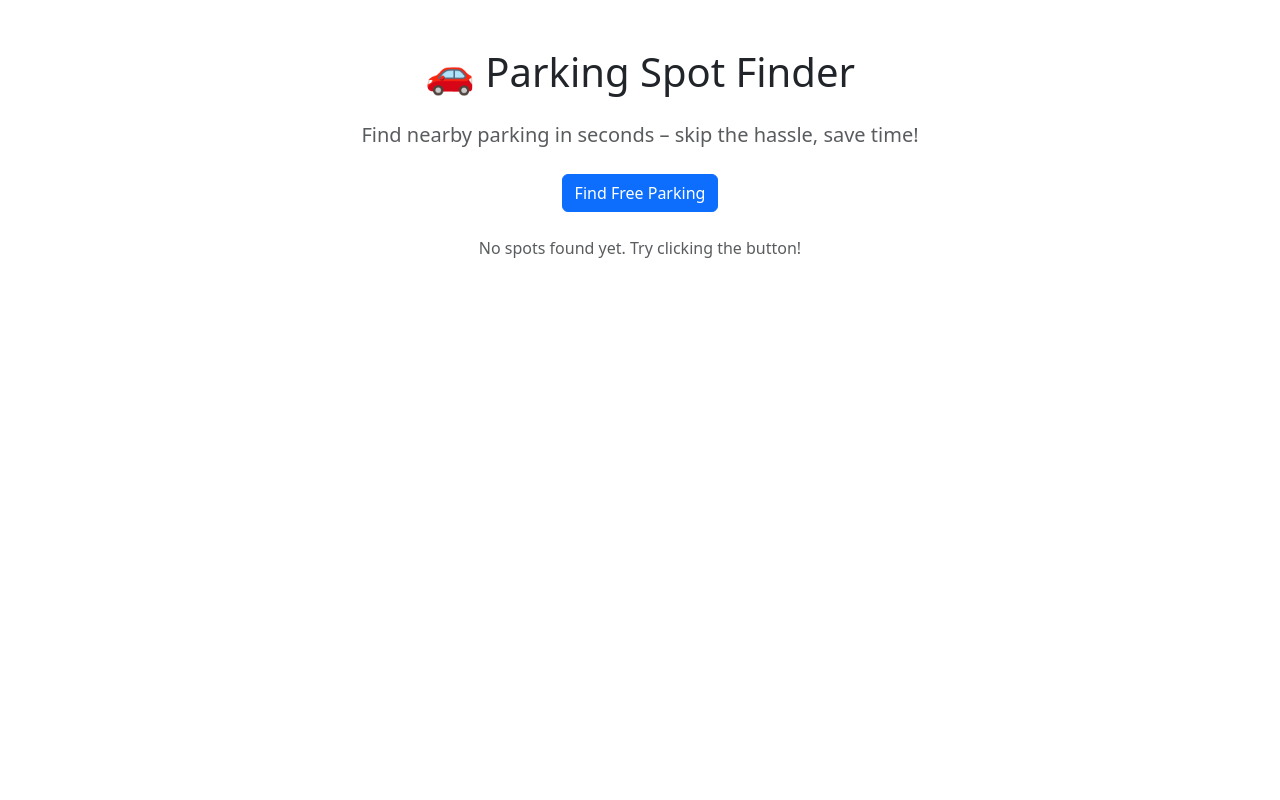
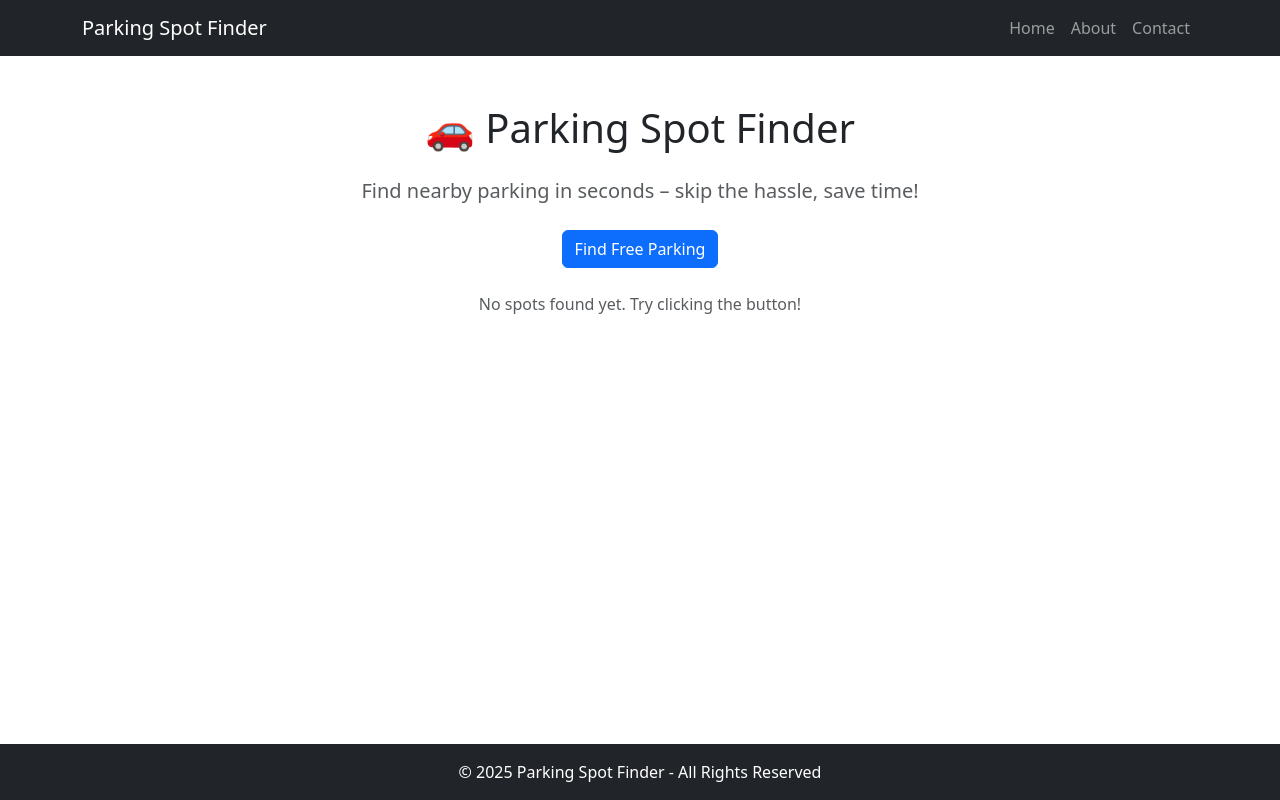
Before and after one commit to itfunda123/Parking-Finder, a React (Create React App) app in the folder frontend/: page / in a window 1280 px wide. Built offline with nearby package versions, Linux system fonts and the light colour scheme.

Commit message:
Footer and Navbar update

```diff
--- a/frontend/package.json
+++ b/frontend/package.json
@@ -10,6 +10,7 @@
     "axios": "^1.8.4",
     "bootstrap": "^5.3.5",
     "react": "^19.1.0",
+    "react-bootstrap": "^2.10.9",
     "react-dom": "^19.1.0",
     "react-scripts": "5.0.1",
     "web-vitals": "^2.1.4"
--- a/frontend/src/App.js
+++ b/frontend/src/App.js
@@ -1,6 +1,9 @@
+// App.js
 import React, { useState } from 'react';
 import axios from 'axios';
 import 'bootstrap/dist/css/bootstrap.min.css';
+import Footer from './Footer'; // Import Footer component
+import NavBar from './Navbar'; // Import Navbar component
 
 function App() {
   const [spots, setSpots] = useState([]);
@@ -44,7 +47,12 @@ function App() {
   };
 
   return (
-    <div className="container text-center py-5">
+    <div className="d-flex flex-column min-vh-100">
+      {/* Include Navbar here */}
+      <NavBar />
+
+      {/* Main content section */}
+      <div className="container text-center py-5 flex-grow-1">
         <h1 className="mb-4">🚗 Parking Spot Finder</h1>
         <p className="lead text-muted mb-4">
           Find nearby parking in seconds – skip the hassle, save time!
@@ -69,6 +77,10 @@ function App() {
           <p className="text-muted">No spots found yet. Try clicking the button!</p>
         )}
       </div>
+
+      {/* Footer component */}
+      <Footer />
+    </div>
   );
 }
 
--- /dev/null
+++ b/frontend/src/Footer.js
@@ -0,0 +1,18 @@
+// Footer.js
+import React from 'react';
+
+const Footer = () => {
+  return (
+    <footer className="bg-dark text-white py-3 mt-auto w-100">
+      <div className="container">
+        <div className="row">
+          <div className="col-12 text-center">
+            <p className="mb-0">© 2025 Parking Spot Finder - All Rights Reserved</p>
+          </div>
+        </div>
+      </div>
+    </footer>
+  );
+};
+
+export default Footer;
--- /dev/null
+++ b/frontend/src/Navbar.js
@@ -0,0 +1,24 @@
+import React from 'react';
+import { Navbar, Nav, NavDropdown, Container } from 'react-bootstrap';
+
+const NavBar = () => {
+  return (
+    <Navbar bg="dark" variant="dark" expand="lg">
+      <Container>
+        <Navbar.Brand href="#">Parking Spot Finder</Navbar.Brand>
+        {/* Navbar toggler for mobile screens */}
+        <Navbar.Toggle aria-controls="navbar-nav" />
+        <Navbar.Collapse id="navbar-nav" className="ms-auto">
+          {/* Right-aligned nav items */}
+          <Nav className="ms-auto">
+            <Nav.Link href="#">Home</Nav.Link>
+            <Nav.Link href="#">About</Nav.Link>
+            <Nav.Link href="#">Contact</Nav.Link>
+          </Nav>
+        </Navbar.Collapse>
+      </Container>
+    </Navbar>
+  );
+};
+
+export default NavBar;
--- a/frontend/src/index.css
+++ b/frontend/src/index.css
@@ -11,3 +11,7 @@ code {
   font-family: source-code-pro, Menlo, Monaco, Consolas, 'Courier New',
     monospace;
 }
+.navbar {
+  display: flex;
+  justify-content: flex-end; /* Pushes content to the right */
+}
```
Also changed, not shown: 1 other file (tests, documents, lock files or other folders). Lines whose indentation alone changed are shown as unchanged.
